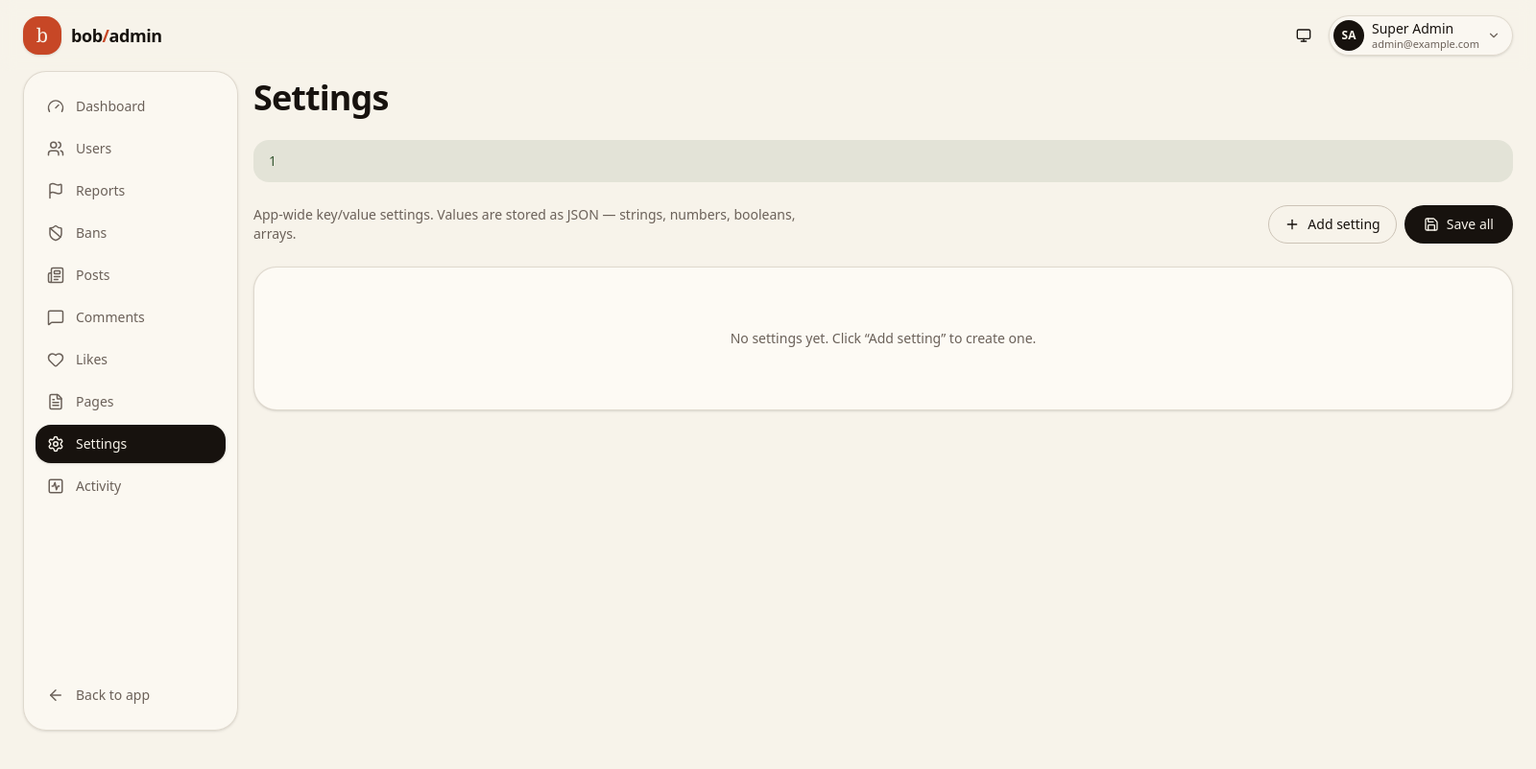
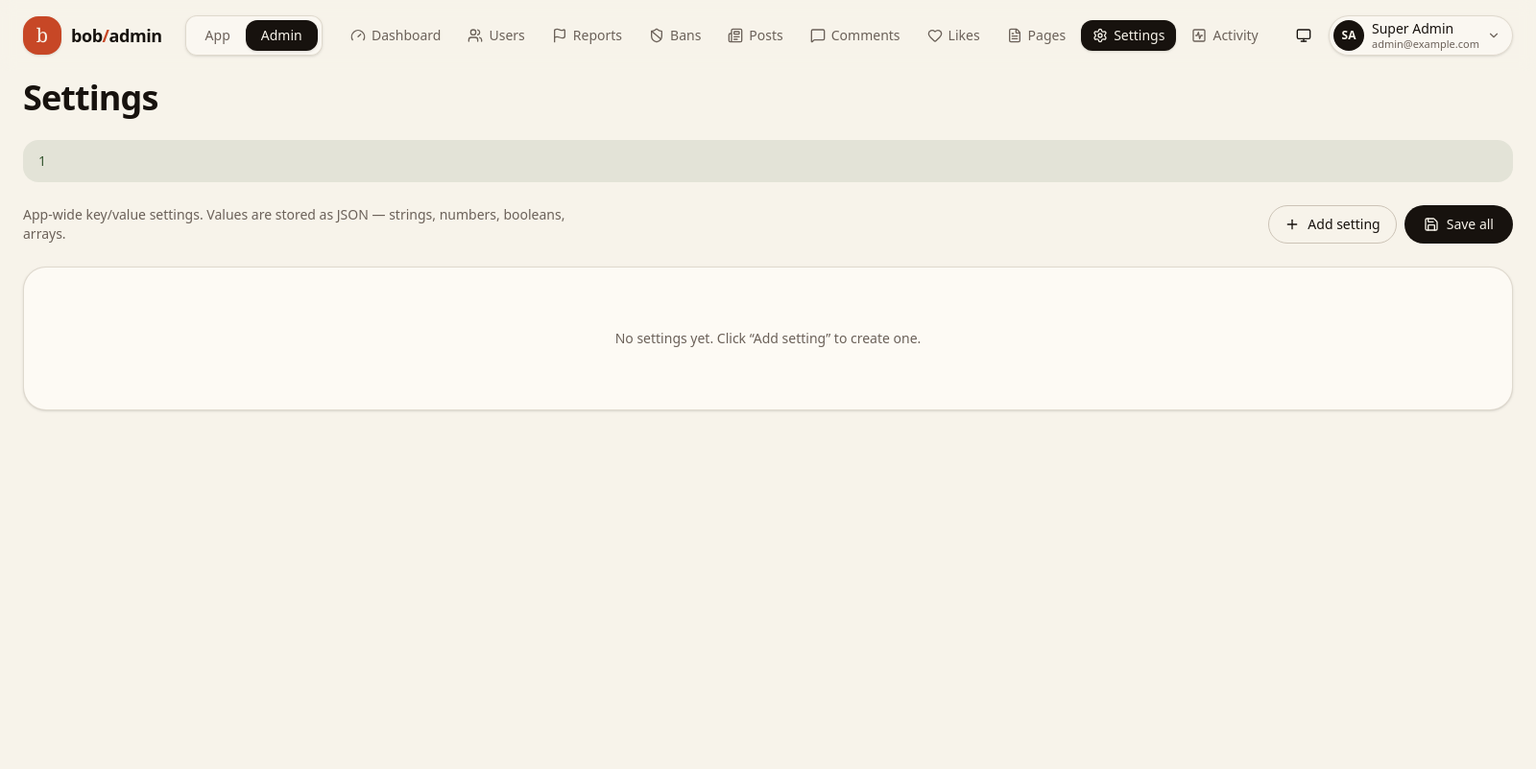
Before and after one commit to koeuk/bob, a Laravel app: page /admin/settings in a window 1600 px wide. Shown: the whole page at 96% size. After the commit the page ends 429 px from the top, so only its background shows below. Run offline with Laravel 12, Linux system fonts and the light colour scheme; a user stored in the database is signed in; data comes from the database, SQL or seed files in the repository; data that the repository does not hold is empty; style sheets or scripts are compiled from the project's sources; parts of the project's set-up code (start-up, migrations or seed data) failed here and were passed over; some libraries are stand-ins or nearby versions; some web fonts are replaced.

Commit message:
feat: add global navigation and role-based admin switching to layout headers

```diff
--- a/resources/js/layouts/admin-layout.vue
+++ b/resources/js/layouts/admin-layout.vue
@@ -52,14 +52,36 @@
     <div class="min-h-screen bg-background text-foreground">
         <header class="sticky top-0 z-30 bg-background/80 backdrop-blur supports-[backdrop-filter]:bg-background/60">
             <div class="mx-auto flex items-center justify-between gap-4 px-4 py-4 sm:px-6">
-                <Link href="/admin/dashboard" class="flex items-center gap-2.5">
+                <Link href="/admin/dashboard" class="flex shrink-0 items-center gap-2.5 mr-2">
                     <span class="flex size-10 items-center justify-center rounded-2xl bg-rust text-paper shadow-sm">
                         <span class="font-serif text-xl leading-none">b</span>
                     </span>
                     <span class="font-sans text-lg font-semibold tracking-tight">bob<span class="text-rust">/</span>admin</span>
                 </Link>
 
-                <div class="flex items-center gap-2">
+                <div class="flex items-center rounded-xl border border-border/60 bg-card/70 p-1 shadow-sm shrink-0">
+                    <Link href="/dashboard" class="rounded-lg px-4 py-1.5 text-sm font-medium text-muted-foreground hover:text-ink transition-colors">App</Link>
+                    <Link href="/admin/dashboard" class="rounded-lg px-4 py-1.5 text-sm font-medium bg-ink text-paper shadow-sm transition-colors">Admin</Link>
+                </div>
+
+                <nav class="hidden flex-1 items-center justify-center gap-1 md:flex">
+                    <Link
+                        v-for="item in sideNav"
+                        :key="item.label"
+                        :href="item.href"
+                        :class="[
+                            'flex items-center gap-1.5 rounded-xl px-3 py-1.5 text-sm font-medium transition-colors',
+                            isActive(item.href)
+                                ? 'bg-ink text-paper shadow-sm'
+                                : 'text-muted-foreground hover:bg-secondary hover:text-ink',
+                        ]"
+                    >
+                        <component :is="item.icon" class="size-4 shrink-0" />
+                        <span>{{ item.label }}</span>
+                    </Link>
+                </nav>
+
+                <div class="flex shrink-0 items-center gap-2">
                     <AppearanceDropdown />
                     <DropdownMenu>
                         <DropdownMenuTrigger class="flex items-center gap-2 rounded-full border border-border/60 bg-card/70 py-1 pl-1 pr-3 shadow-sm hover:text-rust transition-colors">
@@ -81,8 +103,8 @@
         </header>
 
         <div class="mx-auto flex gap-4 px-4 pb-10 sm:px-6">
-            <!-- Expanded sidebar: icon + label -->
-            <aside class="sticky top-24 hidden h-[calc(100vh-7rem)] w-56 shrink-0 flex-col justify-between rounded-3xl border border-border/60 bg-card/70 py-4 shadow-sm backdrop-blur md:flex">
+            <!-- Sidebar (mobile only — tabs handle desktop nav) -->
+            <aside class="sticky top-24 hidden h-[calc(100vh-7rem)] w-56 shrink-0 flex-col justify-between rounded-3xl border border-border/60 bg-card/70 py-4 shadow-sm backdrop-blur">
                 <nav class="flex flex-col gap-1 px-3">
                     <Link
                         v-for="item in sideNav"
@@ -110,7 +132,7 @@
                 </div>
             </aside>
 
-            <main class="min-w-0 flex-1 space-y-6">
+            <main class="min-w-0 w-full space-y-6">
                 <div v-if="title" class="flex items-end justify-between gap-4 pt-2">
                     <h1 class="font-sans text-3xl font-semibold tracking-tight sm:text-4xl">{{ title }}</h1>
                 </div>
--- a/resources/js/layouts/app-layout.vue
+++ b/resources/js/layouts/app-layout.vue
@@ -44,12 +44,17 @@
     <div class="min-h-screen bg-background text-foreground">
         <header class="sticky top-0 z-30 bg-background/80 backdrop-blur supports-[backdrop-filter]:bg-background/60">
             <div class="mx-auto flex items-center justify-between gap-4 px-4 py-4 sm:px-6">
-                <Link href="/dashboard" class="flex items-center gap-2.5">
+                <Link href="/dashboard" class="flex shrink-0 items-center gap-2.5">
                     <span class="flex size-10 items-center justify-center rounded-2xl bg-rust text-paper shadow-sm">
                         <span class="font-serif text-xl leading-none">b</span>
                     </span>
                     <span class="font-sans text-lg font-semibold tracking-tight">bob</span>
                 </Link>
+
+                <div v-if="isModerator" class="flex items-center rounded-xl border border-border/60 bg-card/70 p-1 shadow-sm">
+                    <Link href="/dashboard" class="rounded-lg px-4 py-1.5 text-sm font-medium bg-ink text-paper shadow-sm transition-colors">App</Link>
+                    <Link href="/admin/dashboard" class="rounded-lg px-4 py-1.5 text-sm font-medium text-muted-foreground hover:text-ink transition-colors">Admin</Link>
+                </div>
 
                 <div class="flex items-center gap-2">
                     <AppearanceDropdown />
```
